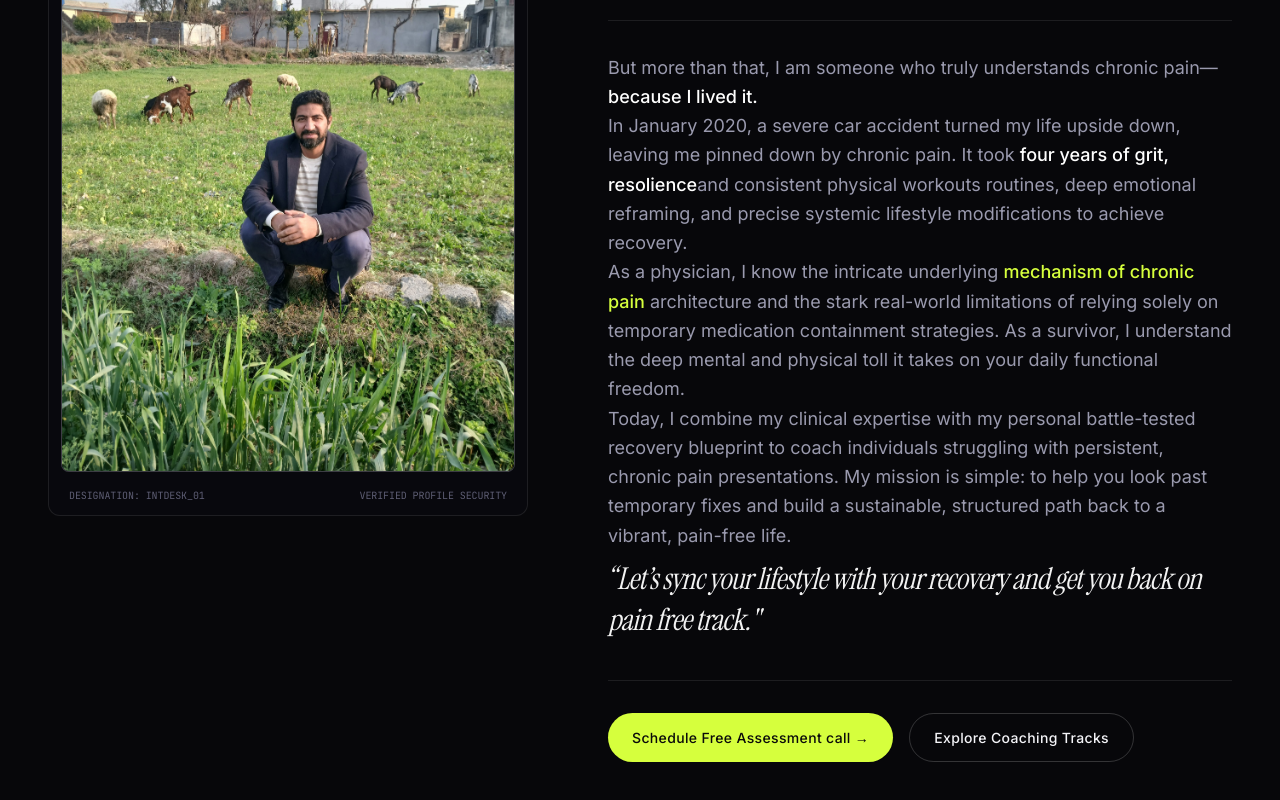
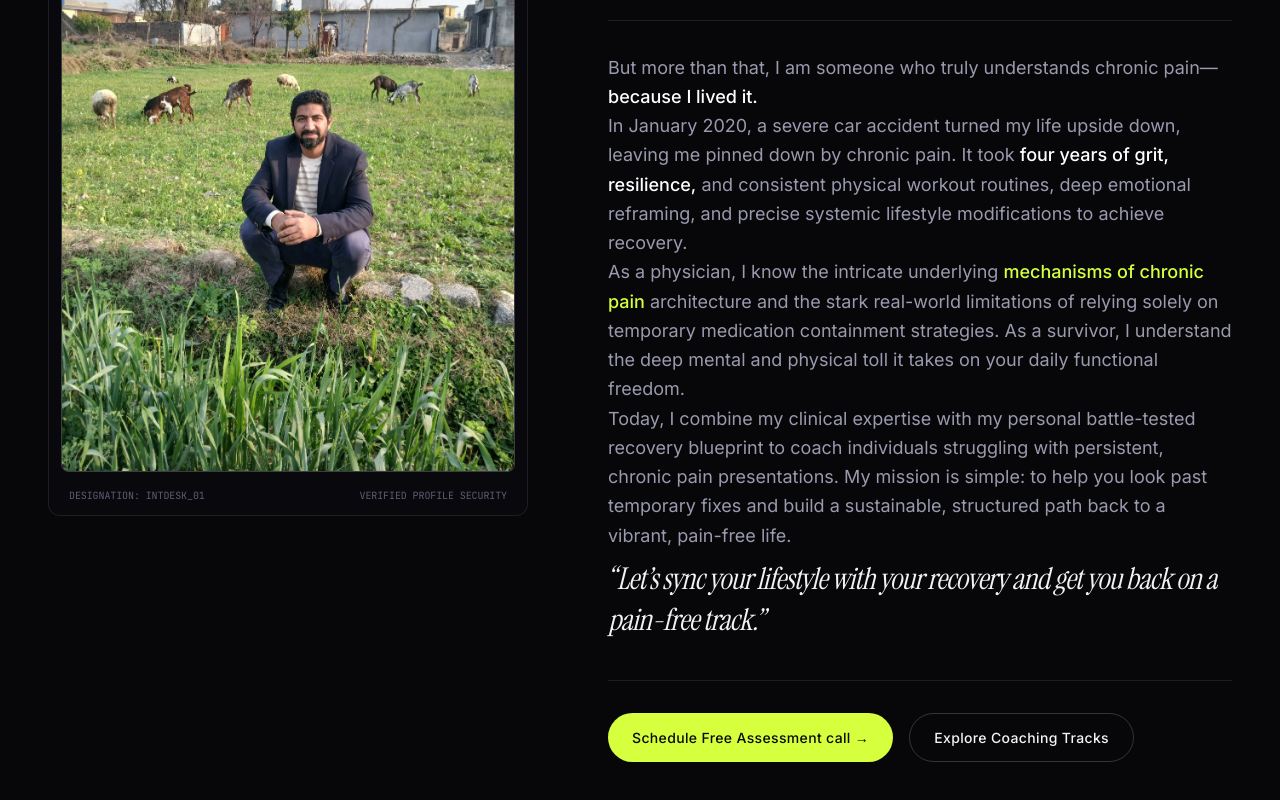
Before and after one commit to drchsameer-code/pain-coaching-web, a Next.js app: page /about in a window 1280 px wide. Shown: the part 392-1192 px from the top of the page. Built offline with nearby package versions, Linux system fonts and the light colour scheme; no server answers.

Commit message:
fix: enforce production type safety checks across about layout modules

```diff
--- a/app/about/page.js
+++ b/app/about/page.js
@@ -61,19 +61,19 @@ export default function AboutPage() {
               </p>
 
               <p className="m-0">
-                In January 2020, a severe car accident turned my life upside down, leaving me pinned down by chronic pain. It took <span className="text-white font-medium">four years of grit, resolience</span>and consistent physical workouts routines, deep emotional reframing, and precise systemic lifestyle modifications to achieve recovery.
+                In January 2020, a severe car accident turned my life upside down, leaving me pinned down by chronic pain. It took <span className="text-white font-medium">four years of grit, resilience,</span> and consistent physical workout routines, deep emotional reframing, and precise systemic lifestyle modifications to achieve recovery.
               </p>
 
               <p className="m-0">
-                As a physician, I know the intricate underlying <span className="text-[var(--color-lime)] font-medium">mechanism of chronic pain</span> architecture and the stark real-world limitations of relying solely on temporary medication containment strategies. As a survivor, I understand the deep mental and physical toll it takes on your daily functional freedom.
+                As a physician, I know the intricate underlying <span className="text-[var(--color-lime)] font-medium">mechanisms of chronic pain</span> architecture and the stark real-world limitations of relying solely on temporary medication containment strategies. As a survivor, I understand the deep mental and physical toll it takes on your daily functional freedom.
               </p>
 
               <p className="m-0">
-                Today, I combine my clinical expertise with my personal battle-tested recovery blueprint to coach individuals struggling with persistent, chronic pain presentations. My mission is simple: <strong className="text-white font-medium"></strong> to help you look past temporary fixes and build a sustainable, structured path back to a vibrant, pain-free life.
+                Today, I combine my clinical expertise with my personal battle-tested recovery blueprint to coach individuals struggling with persistent, chronic pain presentations. My mission is simple: to help you look past temporary fixes and build a sustainable, structured path back to a vibrant, pain-free life.
               </p>
 
               <p className="display text-2xl md:text-3xl text-white/95 leading-snug tracking-wide pt-2 italic">
-                “Let’s sync your lifestyle with your recovery and get you back on pain free track."
+                “Let’s sync your lifestyle with your recovery and get you back on a pain-free track.”
               </p>
 
             </div>
@@ -84,7 +84,7 @@ export default function AboutPage() {
                 href={CONFIG_LINKS.calendly}
                 target="_blank"
                 rel="noopener noreferrer"
-                className="btn btn-lime text-base py-3.5 px-8 font-semibold tracking-wide"
+                className="btn btn-lime text-base py-3.5 px-8 font-semibold tracking-wide no-underline"
               >
                 Schedule Free Assessment call →
               </a>
```
